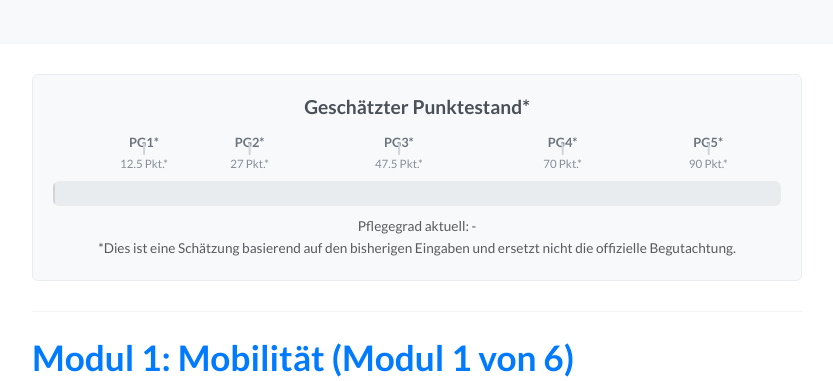
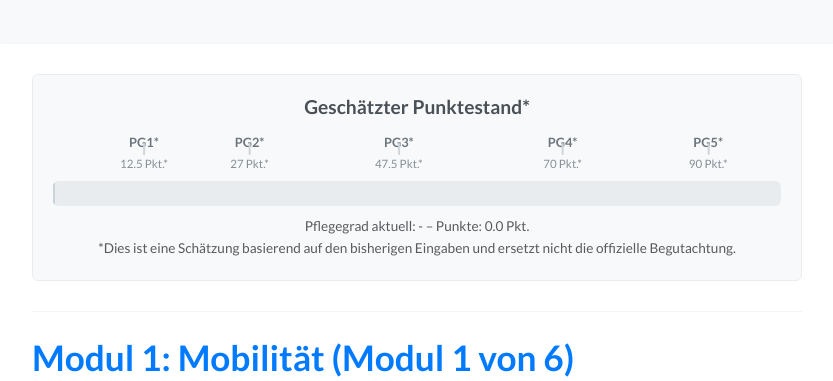
Before and after one commit to PBA-Dev/PGRechner3.0, a Flask app: page /module/1 in a window 1280 px wide. Shown: the top 381 px of the page, without its empty margins (223-1056 px from the left). Run offline with Flask 2, Linux system fonts and the light colour scheme.

Commit message:
progress bar edit

```diff
--- a/static/css/style.css
+++ b/static/css/style.css
@@ -5,6 +5,7 @@
     --success-color: #28a745; /* Green for progress/success */
     --warning-color: #ffc107; /* Yellow for warnings */
     --danger-color: #dc3545; /* Red for errors */
+    --progress-bar-fill-color: #0056b3; /* Darker blue for progress bar */
     --light-bg: #f8f9fa; /* Very light gray background */
     --medium-gray: #ced4da; /* Borders, subtle elements */
     --dark-gray: #495057; /* Body text */
@@ -287,7 +288,7 @@ hr.progress-separator {
 }
 .progress-bar-fill {
     height: 100%;
-    background-color: var(--success-color); /* Use success green */
+    background-color: var(--progress-bar-fill-color); /* Use darker blue */
     border-radius: var(--border-radius);
     transition: width 0.6s ease;
     display: flex;
@@ -296,6 +297,11 @@ hr.progress-separator {
     position: relative;
     min-width: 30px;
 }
+
+#progressBar {
+    background-color: var(--progress-bar-fill-color);
+}
+
 .current-score-label {
     color: var(--text-light);
     font-weight: bold;
--- a/templates/module_page.html
+++ b/templates/module_page.html
@@ -55,8 +55,7 @@
                     </div>
                 </div>
             </div>
-            <p class="progress-note small text-muted mt-2">Pflegegrad aktuell: <span id="progressPg">-</span><br>*Dies ist eine Schätzung basierend auf den bisherigen Eingaben und ersetzt nicht die offizielle Begutachtung.</p>
-         </div>
+            <p class="progress-note small text-muted mt-2">Pflegegrad aktuell: <span id="progressPg">-</span> &ndash; Punkte: <span id="progressTotal">{{ current_estimated_score | round(1) }} Pkt.</span><br>*Dies ist eine Schätzung basierend auf den bisherigen Eingaben und ersetzt nicht die offizielle Begutachtung.</p>         </div>
         <hr class="progress-separator mb-4">
         {% endif %}
         {# --- End Progress Bar Section --- #}
@@ -193,6 +192,9 @@
                                        name="answer_{{ module_id }}_{{ question_index_str }}"
                                        id="option_{{ module_id }}_{{ question_index_str }}_{{ opt_idx }}"
                                        value="{{ opt_idx }}"
+                                       data-score="{{ option.score if option.score is defined else 0 }}"
+                                       data-module-id="{{ module_id }}"
+                                       data-question-id="{{ question_index_str }}"
                                        {% if current_answer_index is not none and current_answer_index == opt_idx %}checked{% endif %}
                                        required>
                                 <label class="form-check-label" for="option_{{ module_id }}_{{ question_index_str }}_{{ opt_idx }}">
@@ -371,12 +373,14 @@
             document.getElementById('progressPg').textContent = pg ? 'PG' + pg : '-';
         }
 
-        document.querySelectorAll('[data-module-id="'+currentModuleId+'"]').forEach(el => {
-            el.addEventListener('change', updateProgress);
-            el.addEventListener('input', updateProgress);
+        document.addEventListener('DOMContentLoaded', function() {
+            document.querySelectorAll('[data-module-id="'+currentModuleId+'"]').forEach(el => {
+                el.addEventListener('change', updateProgress);
+                el.addEventListener('input', updateProgress);
+            });
+
+                updateProgress();
         });
-
-        updateProgress();
 
 
         // Optional: Add CSS for the .hidden class if not already defined
```
